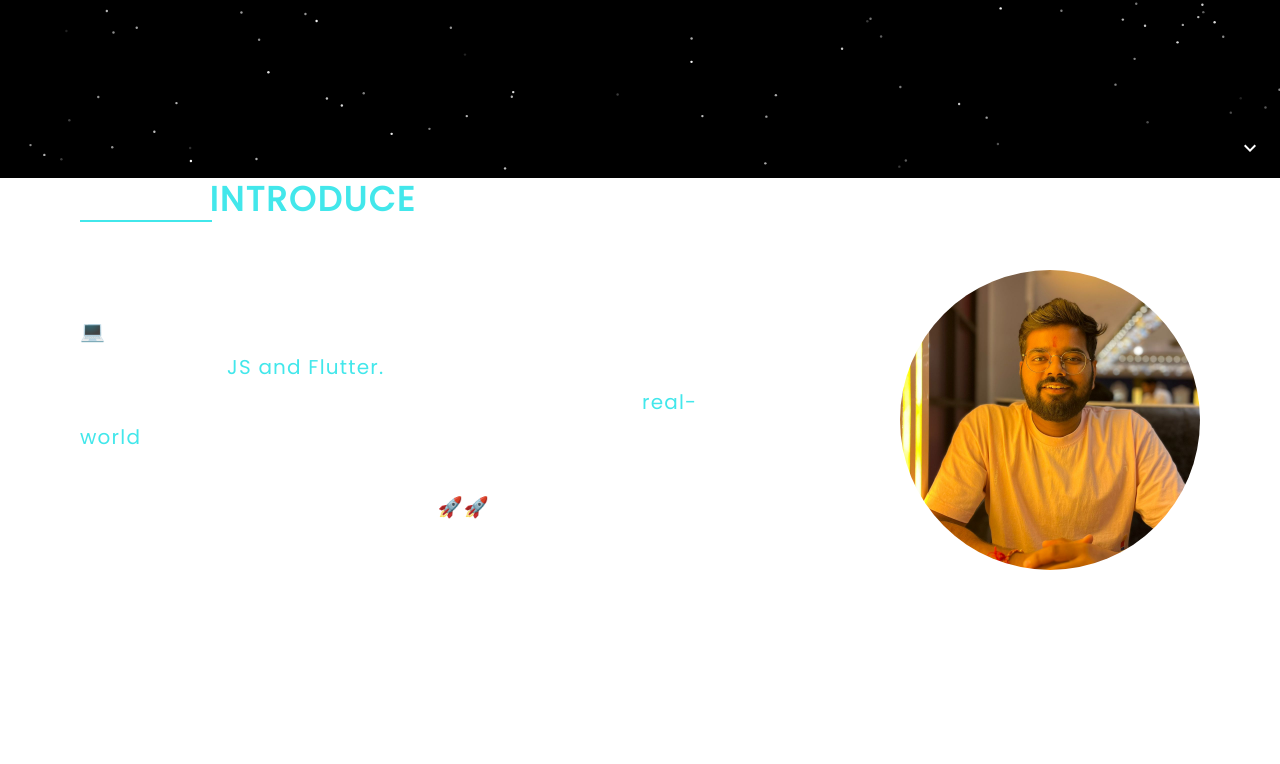
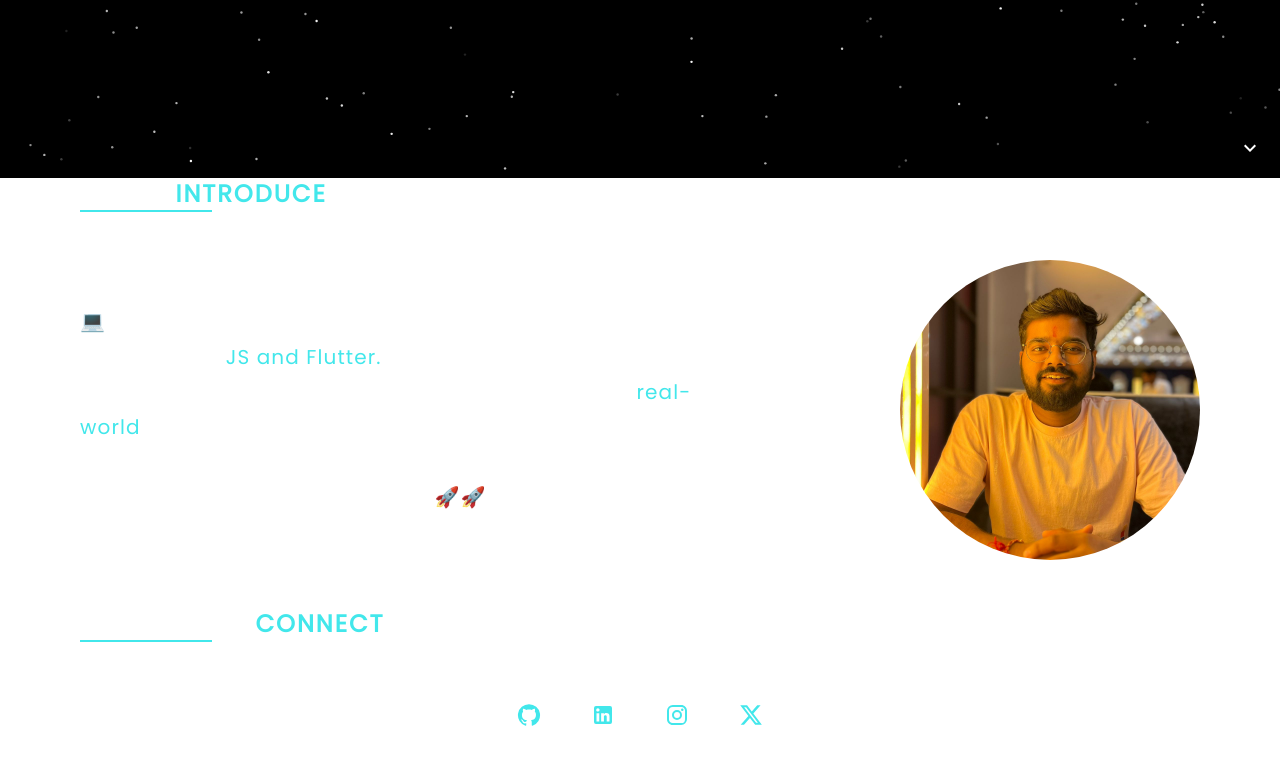
Before and after one commit to thephenomenal10/me, a React (Create React App) app: page / in a window 1280 px wide. Shown: the part 622-1386 px from the top of the page. Built offline with nearby package versions, Linux system fonts and the light colour scheme.

Commit message:
Added footer and updated css

```diff
--- a/package.json
+++ b/package.json
@@ -6,6 +6,8 @@
     "@emotion/react": "^11.11.1",
     "@emotion/styled": "^11.11.0",
     "@fontsource/poppins": "^5.0.8",
+    "@fortawesome/free-brands-svg-icons": "^6.5.1",
+    "@fortawesome/react-fontawesome": "^0.2.0",
     "@mui/icons-material": "^5.14.19",
     "@mui/material": "^5.14.19",
     "@testing-library/jest-dom": "^5.17.0",
--- /dev/null
+++ b/src/components/common/Footer.tsx
@@ -0,0 +1,22 @@
+import { Box, Typography } from "@mui/material";
+import React from "react";
+
+const Footer = () => {
+  return (
+    <Box
+      sx={{
+        display: "flex",
+        justifyContent: "space-between",
+        paddingTop: "2.5rem",
+        marginTop: "auto",
+      }}
+    >
+      <Typography variant="body1">
+        Designed and Developed by Sahyog Saini
+      </Typography>
+      <Typography variant="body1">Copyright © 2023</Typography>
+    </Box>
+  );
+};
+
+export default Footer;
--- a/src/components/pages/HomePage.tsx
+++ b/src/components/pages/Home/HomePage.tsx
@@ -1,12 +1,14 @@
 import React from "react";
 import { Avatar, Box, Divider, IconButton, Typography } from "@mui/material";
-import KeyboardArrowDownIcon from "@mui/icons-material/KeyboardArrowDown";
 import TypewriterComponent from "typewriter-effect";
 import Tilt from "react-parallax-tilt";
+import KeyboardArrowDownIcon from "@mui/icons-material/KeyboardArrowDown";
 
-import developerSvg from "./../../assets/developer.svg";
-import me from "./../../assets/me.jpeg";
-import { primaryColor } from "../../constants/colors";
+import developerSvg from "./../../../assets/developer.svg";
+import me from "./../../../assets/me.jpeg";
+import { primaryColor, whiteColor } from "../../../constants/colors";
+import SocialButton from "./component/SocialButton";
+import Footer from "../../common/Footer";
 
 const HomePage = () => {
   const scrollToLowerSection = () => {
@@ -87,10 +89,12 @@ const HomePage = () => {
           minHeight: "calc(100vh - 4rem)",
           height: "100%",
           paddingX: "5rem",
+          display: "flex",
+          flexDirection: "column",
         }}
       >
         <>
-          <Typography variant="h4" sx={{ letterSpacing: "2px" }}>
+          <Typography variant="h5" sx={{ letterSpacing: "2px" }}>
             LET ME{" "}
             <span style={{ color: primaryColor, fontWeight: "900" }}>
               INTRODUCE{" "}
@@ -100,7 +104,7 @@ const HomePage = () => {
           <Divider
             sx={{
               color: primaryColor,
-              flex: 1,
+              // flex: 1,
               width: { xs: "30px", sm: "70px", md: "100px", lg: "130px" },
               borderColor: "unset",
               borderWidth: "1px",
@@ -118,7 +122,7 @@ const HomePage = () => {
         >
           <Typography
             variant="h6"
-            sx={{ letterSpacing: "1.2px", lineHeight: "2.2rem" }}
+            sx={{ letterSpacing: "1.1px", lineHeight: "2.2rem" }}
           >
             💻 A versatile Full-stack developer passionate about crafting with{" "}
             <span style={{ color: primaryColor }}> JS and Flutter.</span>
@@ -132,6 +136,26 @@ const HomePage = () => {
             <Avatar src={me} sx={{ height: "300px", width: "300px" }} />
           </Tilt>
         </Box>
+        <Box sx={{ paddingTop: "3rem" }}>
+          <Typography variant="h5" sx={{ letterSpacing: "2px" }}>
+            FEEL FREE TO
+            <span style={{ color: primaryColor, fontWeight: "900" }}>
+              {" "}
+              CONNECT
+            </span>
+          </Typography>
+          <Divider
+            sx={{
+              color: primaryColor,
+              flex: 1,
+              width: { xs: "30px", sm: "70px", md: "100px", lg: "130px" },
+              borderColor: "unset",
+              borderWidth: "1px",
+            }}
+          />
+          <SocialButton />
+        </Box>
+        <Footer />
       </Box>
     </Box>
   );
--- /dev/null
+++ b/src/components/pages/Home/component/SocialButton.tsx
@@ -0,0 +1,81 @@
+import React from "react";
+import GitHubIcon from "@mui/icons-material/GitHub";
+import LinkedInIcon from "@mui/icons-material/LinkedIn";
+import InstagramIcon from "@mui/icons-material/Instagram";
+import { Box, IconButton } from "@mui/material";
+import { FontAwesomeIcon } from "@fortawesome/react-fontawesome";
+import { faXTwitter } from "@fortawesome/free-brands-svg-icons";
+
+import { primaryColor, whiteColor } from "../../../../constants/colors";
+
+const SocialButton = () => {
+  return (
+    <Box
+      sx={{
+        display: "flex",
+        gap: "1.5rem",
+        paddingTop: "3rem",
+        justifyContent: "center",
+      }}
+    >
+      <IconButton
+        color="primary"
+        sx={{
+          height: "50px",
+          width: "50px",
+          backgroundColor: whiteColor,
+          "&:hover": {
+            boxShadow: "0 0 10px 3px rgba(66, 231, 235, 0.5)",
+            borderRadius: "50%",
+          },
+        }}
+      >
+        <GitHubIcon />
+      </IconButton>
+      <IconButton
+        color="primary"
+        sx={{
+          height: "50px",
+          width: "50px",
+          backgroundColor: whiteColor,
+          "&:hover": {
+            boxShadow: "0 0 10px 3px rgba(66, 231, 235, 0.5)",
+            borderRadius: "50%",
+          },
+        }}
+      >
+        <LinkedInIcon />
+      </IconButton>
+      <IconButton
+        color="primary"
+        sx={{
+          height: "50px",
+          width: "50px",
+          backgroundColor: whiteColor,
+          "&:hover": {
+            boxShadow: "0 0 10px 3px rgba(66, 231, 235, 0.5)",
+            borderRadius: "50%",
+          },
+        }}
+      >
+        <InstagramIcon />
+      </IconButton>
+      <IconButton
+        color="primary"
+        sx={{
+          height: "50px",
+          width: "50px",
+          backgroundColor: whiteColor,
+          "&:hover": {
+            boxShadow: "0 0 10px 3px rgba(66, 231, 235, 0.5)",
+            borderRadius: "50%",
+          },
+        }}
+      >
+        <FontAwesomeIcon icon={faXTwitter} style={{ color: primaryColor }} />
+      </IconButton>
+    </Box>
+  );
+};
+
+export default SocialButton;
--- a/src/routers/Routers.tsx
+++ b/src/routers/Routers.tsx
@@ -1,7 +1,7 @@
 import { BrowserRouter, Route, Routes } from "react-router-dom";
 import { Suspense } from "react";
 
-import HomePage from "../components/pages/HomePage";
+import HomePage from "../components/pages/Home/HomePage";
 import { ROUTER } from "../constants/routers";
 import ErrorHandler from "../components/common/ErrorHandler";
 import Loading from "../components/common/Loading";
```
Also changed, not shown: 1 other file (tests, documents, lock files or other folders).
